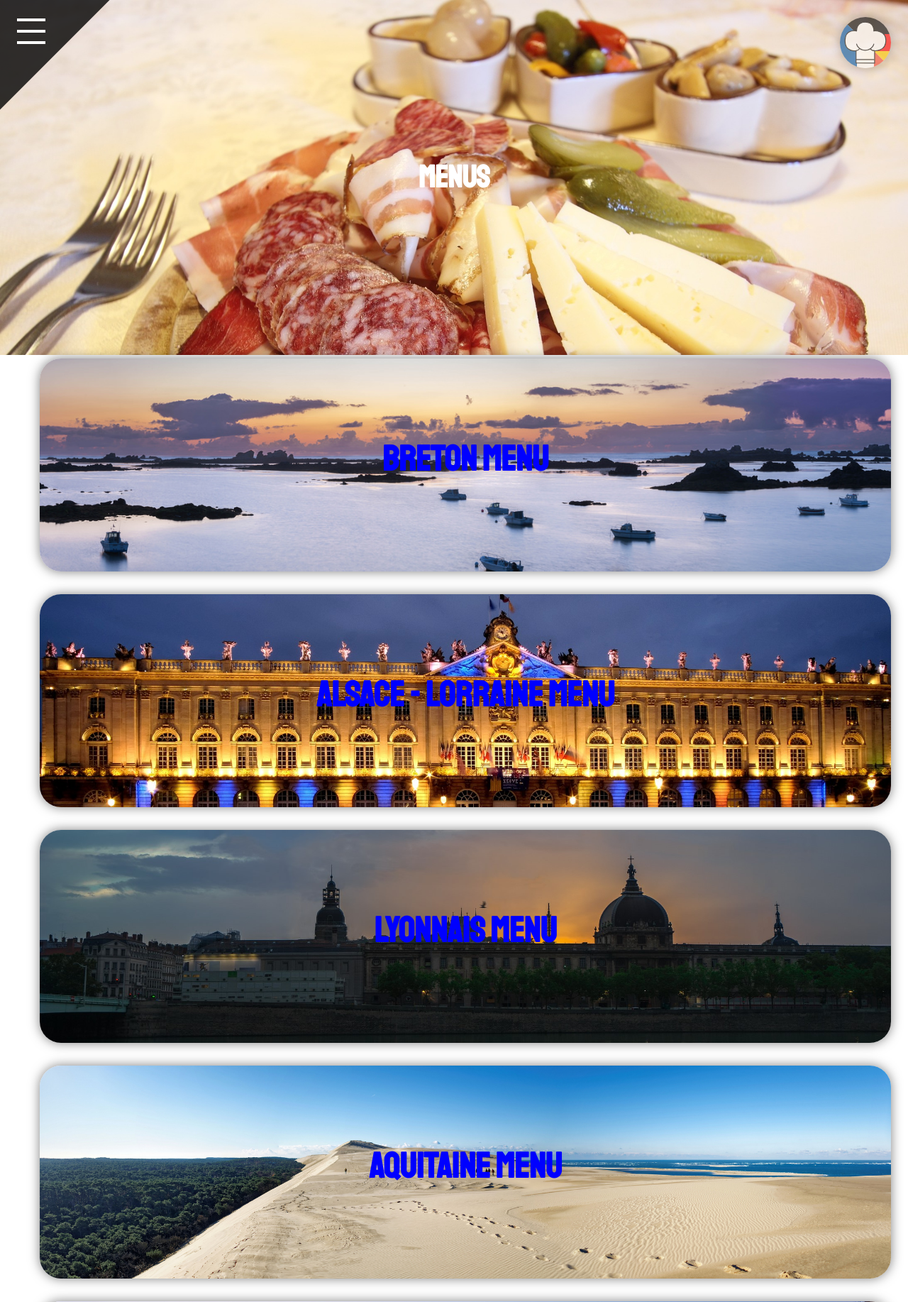
After one commit to karabenemsi/germanfrenchfood, a PHP site: page /menu.php in a window 1280 px wide. The commit adds this page. Shown: the top 1834 px of the page at 71% size. Run offline with PHP 8.4, Linux system fonts and the light colour scheme; some libraries are stand-ins or nearby versions.

Commit message:
Merge stuf

```diff
--- a/src/css/6_sites/locations.css
+++ b/src/css/6_sites/locations.css
@@ -1,23 +1,21 @@
-/* *{
-	margin: 0px;
-	padding: 0px;
-}
-
-main
-{
+main.locations {
   background-image: url(flammenkueche.jpg);
   background-size: cover;
 }
 
+.locations * {
+  margin: 0;
+  padding: 0;
+}
+
 @media screen and (min-width: 580px) {
-	section
-	{
+  .locations section {
     justify-content: center;
     display: flex;
   }
 }
 
-#column1 {
+.locations #column1 {
   float: left;
   list-style-type: none;
   margin-left: 5%;
@@ -25,7 +23,7 @@ margin-right: 5%;
   padding: 10px;
 }
 
-#column2 {
+.locations #column2 {
   float: left;
   list-style-type: none;
   margin-left: 5%;
@@ -33,27 +31,23 @@ margin-right: 5%;
   padding: 10px;
 }
 
-div ul
-{
+.locations div ul {
   display: flex;
   flex-direction: column;
   flex-wrap: wrap;
-	justify-content:space-between;
+  justify-content: space-between;
   display: inline-block;
-	background-color:rgba(255, 255, 255, 0.4);
+  background-color: rgba(255, 255, 255, 0.4);
   color: black;
   list-style-type: none;
 }
 
-#title1 ,#title2
-{
+.locations #title1,
+.locations #title2 {
   font-size: 40px;
   list-style-type: none;
-
 }
 
-li
-{
+.locations li {
   border-bottom: solid black;
-
-} */
+}
--- a/src/css/6_sites/menu.css
+++ b/src/css/6_sites/menu.css
@@ -0,0 +1,76 @@
+ main.menus-main {
+	display: flex;
+  flex-direction: column;
+
+}
+.menus-main .title {
+	display: flex;
+	justify-content: center;
+	align-items: center;
+	background-image:url(../../images/region/charcuterie.jpg);
+	height: 500px;
+	color: white; /*A CHANGER LA COULEUR SI ON VEUT*/
+	font-size: 100px;
+  background-size: cover;
+  max-width: none;
+}
+.menus-main section {
+	flex-direction: column;
+	margin: 0 auto;
+  width: 100%;
+    width: 100%;
+  max-width: 1200px;
+  margin: 0 auto;
+}
+.menus-main .menu-item {
+	display: flex;
+	margin-top: 5px;
+	height: 300px;
+	background-size: cover;
+	border-radius: 30px;
+	justify-content: center;
+  align-items: center;
+  width: 100%;
+  cursor: pointer;
+
+}
+.breton {
+	background-image: url(../../images/region/ile_vierge.jpg);
+}
+
+.alsace {
+	background-image: url(../../images/region/place_stanislas.jpg);
+}
+
+.aquitaine {
+	background-image: url(../../images/region/dune_pillat.jpg);
+}
+
+.lyon {
+	background-image: url(../../images/region/hotel_dieu.jpg);
+}
+
+.paris {
+	background-image: url(../../images/region/pont_notre_dame.jpg);
+}
+
+.savoie {
+	background-image: url(../../images/region/aiguille_du_midi.jpg);
+}
+
+
+.menus-main h2 {color: blue;  /*A CHANGER LA COULEUR*/
+	font-size: 50px;
+	font-weight: bold;
+
+}
+
+.menus-main .menus{
+  display: none;
+  width: 100%;
+  padding: 50px 0;
+  text-align: center;
+  background-color: white;
+  margin-top: 20px;
+
+}
--- a/src/dish_detail.php
+++ b/src/dish_detail.php
@@ -1,6 +1,5 @@
     <?php
     define('HOME_SITE', false);
-    include('./includes/functions.php');
     include('./includes/header.php');
 
 ?>
--- a/src/dish_overview.php
+++ b/src/dish_overview.php
@@ -1,8 +1,6 @@
 <?php
   define('HOME_SITE', false);
-  include('./includes/settings.php');
   include('./includes/database.php');
-  include('./includes/functions.php');
   include('./includes/header.php');
 $category = $_GET['category'];
 
--- a/src/includes/database.php
+++ b/src/includes/database.php
@@ -1,6 +1,7 @@
 <?php
 	try {
-    $db = new PDO('mysql:host=localhost;dbname=ww07;charset=utf8', "ww07", "5KX3LeRB");
+    // $db = new PDO('mysql:host=localhost;dbname=ww07;charset=utf8', "ww07", "5KX3LeRB");
+    $db = new PDO('mysql:host=localhost;dbname=germanfrenchfood;charset=utf8', "root", "");
   }
   catch(exception $e) {
     die('Erreur '.$e->getMessage());
--- a/src/includes/functions.php
+++ /dev/null
@@ -1,4 +0,0 @@
-<?php
-
-
-?>
--- a/src/index.php
+++ b/src/index.php
@@ -1,14 +1,13 @@
     <?php
     define('HOME_SITE', true);
     include('./includes/database.php');
-    include('./includes/functions.php');
     include('./includes/header.php');
 
 
 ?>
     <main>
 
-    <section class="hero" style="background-image:url(./images/hero1.jpg">
+    <section class="hero" style="background-image:url(./images/hero2.jpg); background-attachment: unset; background-position: center center">
 
     </section>
 
--- /dev/null
+++ b/src/menu.php
@@ -0,0 +1,81 @@
+    <?php
+    define('HOME_SITE', false);
+    include('./includes/database.php');
+    include('./includes/header.php');
+
+
+?>
+    <main class="menus-main">
+
+	<section class="title">
+			<h1>Menus</h1>
+		</section>
+		<section>
+			<div class="menu-item breton">
+				<h2 onclick="myFunction()">Breton Menu</h2>
+			</div>
+
+			<div class="menu-item alsace">
+				<h2 onclick="myFunction()">Alsace - Lorraine Menu</h2>
+			</div>
+
+			<div class="menu-item lyon">
+				<h2 onclick="myFunction()">Lyonnais Menu</h2>
+			</div>
+
+			<div class="menu-item aquitaine">
+				<h2 onclick="myFunction()">Aquitaine Menu</h2>
+
+
+			</div>
+			<div class="menu-item paris">
+				<h2 onclick="myFunction('paris_text')">Parisian Menu</h2>
+
+			</div>
+
+			<p class='menus' id="paris_text">
+		Parisian Menu 25.00 € :</br>
+Paris is in the center of France, it is the capital of France. La Tour Eiffel, les Champs Elysées, l’Arc de Triomphe and other monuments are the charm of this one. Thanks to them, it is one of the world's tourism capitals.
+The city of love and chic, foreigners go to the art bridge also known as the padlock bridge to hang theirs to represent their eternal love.</br>
+As a starter: we offer you a salad with mushrooms.</br>
+As a main course: A croque-monsieur covered with melt-in-the-mouth Gruyère made with toasted sandwich bread and inside with Paris ham and béchamel sauce. All this on a bed of green salad.</br>
+For dessert: A typically French dessert made by the best pastry chefs, the millefeuille.</br>
+As with all other menus, you can also have a cheese platter.
+		</p>
+
+			<div class="menu-item savoie">
+				<h2 onclick="myFunction('savoie')">Savoyard Menu</h2>
+
+			</div>
+
+
+			<p class='menus' id="savoie">
+		Savoyard Menu 32.00 € :</br>
+Savoie marks the border with Switzerland and Italy thanks to the Alps mountain range. The Alps are home to the highest peak in France, Mont Blanc. This department is very attractive, especially for winter sports.</br>
+The Aiguille du Midi offers a magnificent panoramic view of Mont Blanc and even allows you to cross it.
+As an appetizer: A delicatessen platter from the region's farms.</br>
+As a main course: You can have a tartiflette that is made from potatoes, bacon, onions and reblochon. Or a Savoyard fondue which is a dish of melted cheeses where pieces of bread are dipped.</br>
+For dessert: There are bugnes, small cakes made of fried and baked sweet pasta with a sprinkle of sugar as the final touch.</br>
+In the fondue and the bugnes there is alcohol so this menu is not recommended for children.</br>
+Of course, as with all the other menus, you can also have a cheese platter, which in this case will be made from Savoyard cheeses.</br>
+
+		</p>
+
+		</section>
+
+
+		<script>
+		function myFunction(variable) {
+		  var x = document.getElementById(variable);
+		  if (x.style.display === "none") {
+		    x.style.display = "block";
+		  } else {
+		    x.style.display = "none";
+		  }
+		}
+		</script>
+
+    </main>
+<?php
+    include('./includes/footer.php');
+?>
```
Also changed, not shown: location/style.css (deleted, +0 -58 lines), src/locations.php (renamed from location/index.html, +16 -13 lines), src/men.php (deleted, +0 -43 lines), src/menu_overview.php (deleted, +0 -62 lines), location/boeuf.png (deleted), location/flammenkueche.jpg (deleted), location/kouglof.png (deleted), src/images/hero2.jpg (renamed from src/images/34386095495_7d488216b3_b.jpg). Lines whose indentation alone changed are shown as unchanged.
